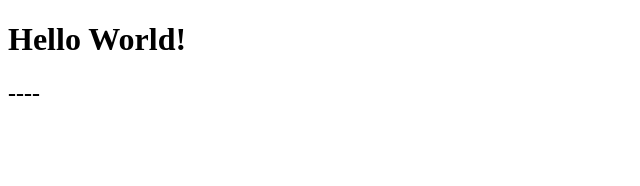
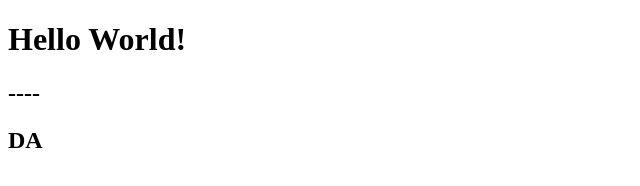
Before and after one commit to adavid-auchan/git-course, a plain HTML site: page index.html in a window 1280 px wide. Shown: the full height of the page, 0-640 px from the left. Drawn offline with Linux system fonts and the light colour scheme.

Commit message:
tesz dev branch

```diff
--- a/index.html
+++ b/index.html
@@ -8,5 +8,6 @@
 <body>
     <h1>Hello World!</h1>
     <h2>----</h2>
+    <h2>DA</h2>
 </body>
 </html>
```
